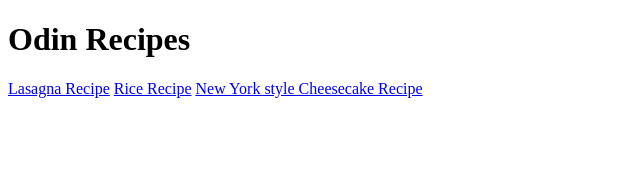
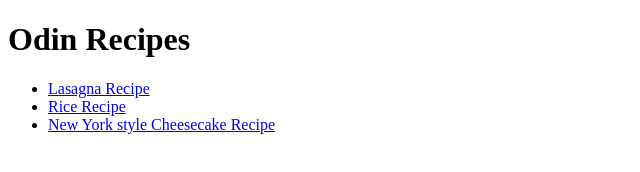
Before and after one commit to yellowcheese773/odin-recipes2, a plain HTML site: page index.html in a window 1280 px wide. Shown: the whole page, without its empty margins (0-640 px from the left). Drawn offline with Linux system fonts and the light colour scheme.

Commit message:
Add unordered list of links to the recipes

```diff
--- a/index.html
+++ b/index.html
@@ -8,9 +8,12 @@
 
 <body>
     <h1>Odin Recipes</h1>
-    <a href="recipes/lasagna.html">Lasagna Recipe</a>
-    <a href="recipes/rice.html">Rice Recipe</a>
-    <a href="recipes/newyork-cheesecake.html">New York style Cheesecake Recipe</a>
+    <ul>
+        <li><a href="recipes/lasagna.html">Lasagna Recipe</a> </li>
+        <li><a href="recipes/rice.html">Rice Recipe</a></li>
+        <li> <a href="recipes/newyork-cheesecake.html">New York style Cheesecake Recipe</a></li>
+    </ul>
+
 </body>
 
 </html>
```
